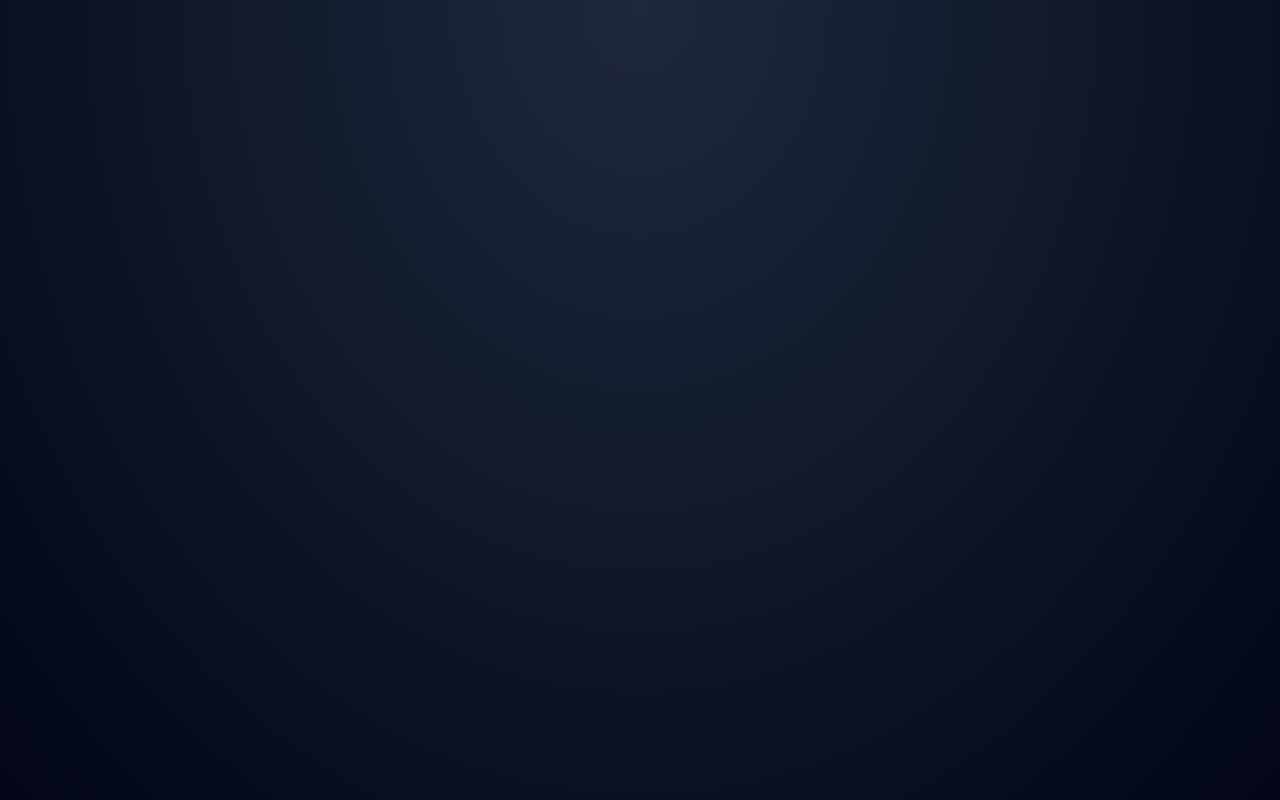
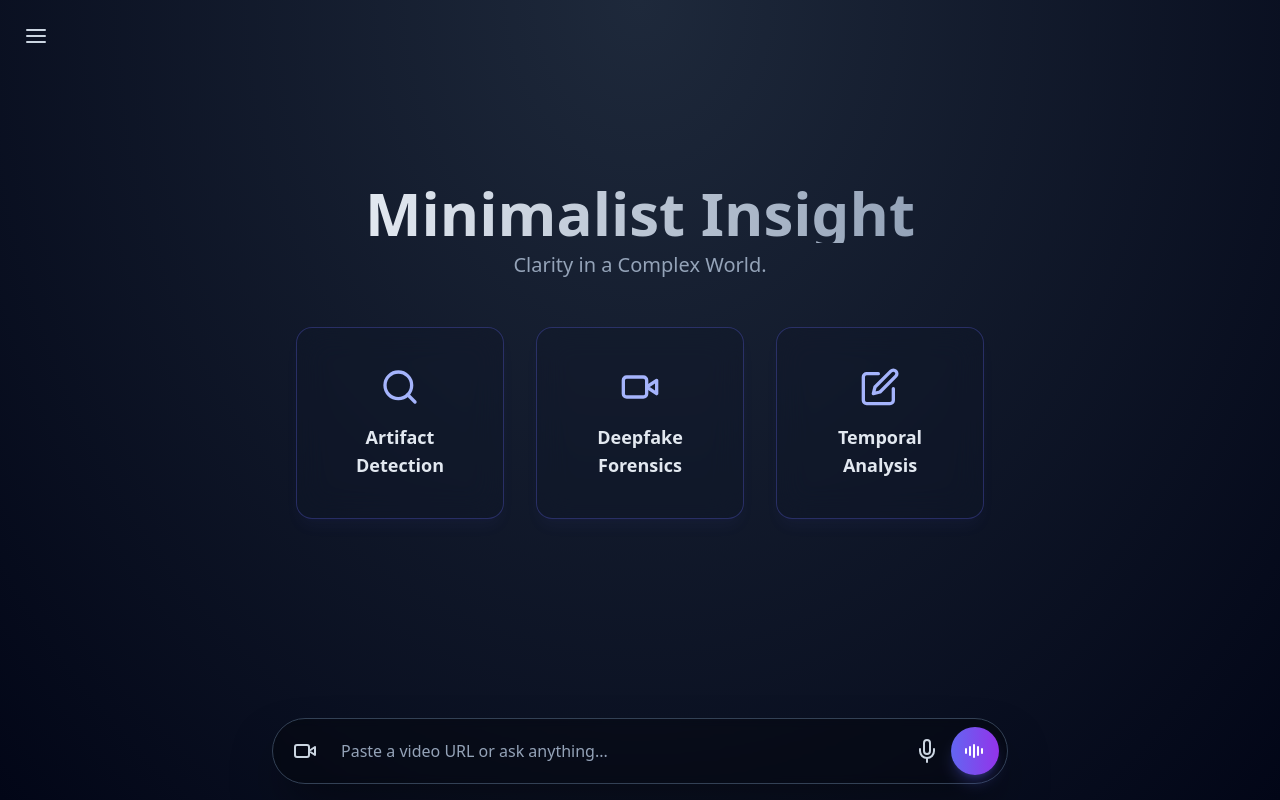
Before and after one commit to salianDheeraj/Deep-Guard-Frontend, a Next.js app: page / in a window 1280 px wide. Built offline with nearby package versions, Linux system fonts and the light colour scheme.

Commit message:
all done

```diff
--- a/src/app/globals.css
+++ b/src/app/globals.css
@@ -1,5 +1,20 @@
-
-
 @tailwind base;
 @tailwind components;
 @tailwind utilities;
+
+:root {
+  --background: #020617;
+  --foreground: #e2e8f0;
+}
+
+body {
+  color: var(--foreground);
+  background: var(--background);
+  font-family: Arial, Helvetica, sans-serif;
+}
+
+* {
+  box-sizing: border-box;
+  padding: 0;
+  margin: 0;
+}
--- a/src/app/page.tsx
+++ b/src/app/page.tsx
@@ -3,6 +3,7 @@
 import React, { useState, useRef, useEffect } from 'react';
 
 // --- SVG Icon Components ---
+
 const SearchIcon = ({ className }: { className?: string }) => (
   <svg
     xmlns="http://www.w3.org/2000/svg"
@@ -120,6 +121,7 @@ const FeatureCard = ({ icon, title }: { icon: React.ReactNode; title: string })
     </div>
 );
 
+
 // --- Main App Component ---
 export default function ChatPage() {
   const [message, setMessage] = useState('');
@@ -162,14 +164,84 @@ export default function ChatPage() {
     };
   }, []);
 
-  // Rest of your component remains the same...
   return (
     <div
       className="flex h-screen text-slate-200 font-sans overflow-hidden"
       style={{ background: 'radial-gradient(ellipse at top, #1e293b, #020617)' }}
     >
-        {/* Your existing JSX remains unchanged */}
-        {/* ... */}
+        <aside className={`absolute top-0 left-0 h-full z-20 bg-slate-900/60 backdrop-blur-lg border-r border-slate-800 transition-transform duration-300 ease-in-out ${isSidebarOpen ? 'translate-x-0' : '-translate-x-full'} w-full sm:w-80 p-4`}>
+            <div className="flex flex-col gap-4 whitespace-nowrap mt-12">
+                <div className="relative flex items-center">
+                    <input
+                      type="text"
+                      placeholder="Search"
+                      value={searchQuery}
+                      onChange={(e) => setSearchQuery(e.target.value)}
+                      className="w-full bg-slate-800/50 rounded-full pl-12 pr-4 py-3 text-lg placeholder-slate-400 focus:outline-none focus:ring-2 focus:ring-indigo-400"
+                    />
+                    <SearchIcon className="absolute left-4 h-6 w-6 text-slate-400" />
+                </div>
+                <button className="flex items-center justify-center gap-2 text-lg py-2 px-4 rounded-full self-start hover:bg-slate-700/50 transition-colors border border-slate-700">
+                    <EditIcon className="h-6 w-6" />
+                    New chat
+                </button>
+            </div>
+        </aside>
+
+        <div className="flex-1 flex flex-col relative">
+            {isSidebarOpen && (
+                <div
+                    onClick={() => setIsSidebarOpen(false)}
+                    className="absolute inset-0 bg-black/50 z-10 transition-opacity md:hidden"
+                ></div>
+            )}
+             <header className="absolute top-0 left-0 p-4 z-30">
+                <button
+                    onClick={() => setIsSidebarOpen(!isSidebarOpen)}
+                    className="p-2 rounded-full hover:bg-slate-800/80 transition-colors"
+                    aria-label="Toggle menu"
+                >
+                    <MenuIcon className="h-6 w-6 text-slate-300" />
+                </button>
+            </header>
+
+            <main className="flex-1 flex flex-col items-center justify-center p-4 text-center">
+                <h1 className="text-4xl sm:text-5xl lg:text-6xl font-bold text-transparent bg-clip-text bg-gradient-to-r from-slate-200 to-slate-400 mb-2">
+                    Minimalist Insight
+                </h1>
+                <p className="text-lg sm:text-xl text-slate-400 mb-12">Clarity in a Complex World.</p>
+
+                <div className="flex flex-col sm:flex-row gap-4 sm:gap-8">
+                    <FeatureCard icon={<SearchIcon className="w-10 h-10" />} title="Artifact Detection" />
+                    <FeatureCard icon={<VideoIcon className="w-10 h-10" />} title="Deepfake Forensics" />
+                    <FeatureCard icon={<EditIcon className="w-10 h-10" />} title="Temporal Analysis" />
+                </div>
+            </main>
+
+            <footer className="p-4 w-full max-w-3xl mx-auto flex-shrink-0">
+                <div className="relative flex items-center bg-black/30 backdrop-blur-sm rounded-full p-2 shadow-2xl shadow-black/50 border border-slate-700">
+                    <button className="p-2 rounded-full hover:bg-slate-700/50 transition-colors ml-1">
+                        <VideoIcon className="h-6 w-6 text-slate-300"/>
+                    </button>
+                    <input
+                        type="text"
+                        placeholder="Paste a video URL or ask anything..."
+                        value={message}
+                        onChange={(e) => setMessage(e.target.value)}
+                        className="flex-1 bg-transparent px-4 py-2 text-md text-slate-200 placeholder-slate-400 focus:outline-none"
+                    />
+                    <button className="p-2 rounded-full hover:bg-slate-700/50 transition-colors mr-1">
+                        <MicIcon className="h-6 w-6 text-slate-300"/>
+                    </button>
+                    <button
+                      onClick={handleVoicePackClick}
+                      className={`p-3 bg-gradient-to-r from-indigo-500 to-purple-600 rounded-full hover:opacity-90 transition-all duration-300 shadow-lg shadow-indigo-500/30 ${isPlaying ? 'ring-4 ring-purple-400 opacity-100' : ''}`}
+                    >
+                        <SoundWaveIcon className="h-6 w-6 text-white"/>
+                    </button>
+                </div>
+            </footer>
+        </div>
     </div>
   );
 }
--- a/src/postcss.config.js
+++ b/src/postcss.config.js
@@ -3,4 +3,4 @@ module.exports = {
     tailwindcss: {},
     autoprefixer: {},
   },
-}
+};
--- a/src/tailwind.config.js
+++ b/src/tailwind.config.js
@@ -1,12 +1,17 @@
 /** @type {import('tailwindcss').Config} */
 module.exports = {
   content: [
+    "./src/pages/**/*.{js,ts,jsx,tsx,mdx}",
+    "./src/components/**/*.{js,ts,jsx,tsx,mdx}",
     "./src/app/**/*.{js,ts,jsx,tsx,mdx}",
-    "./src/components/**/*.{js,ts,jsx,tsx,mdx}",
-    "./src/**/*.{js,ts,jsx,tsx,mdx}", // Catches any other files in src
   ],
   theme: {
-    extend: {},
+    extend: {
+      colors: {
+        background: "var(--background)",
+        foreground: "var(--foreground)",
+      },
+    },
   },
   plugins: [],
 };
```
